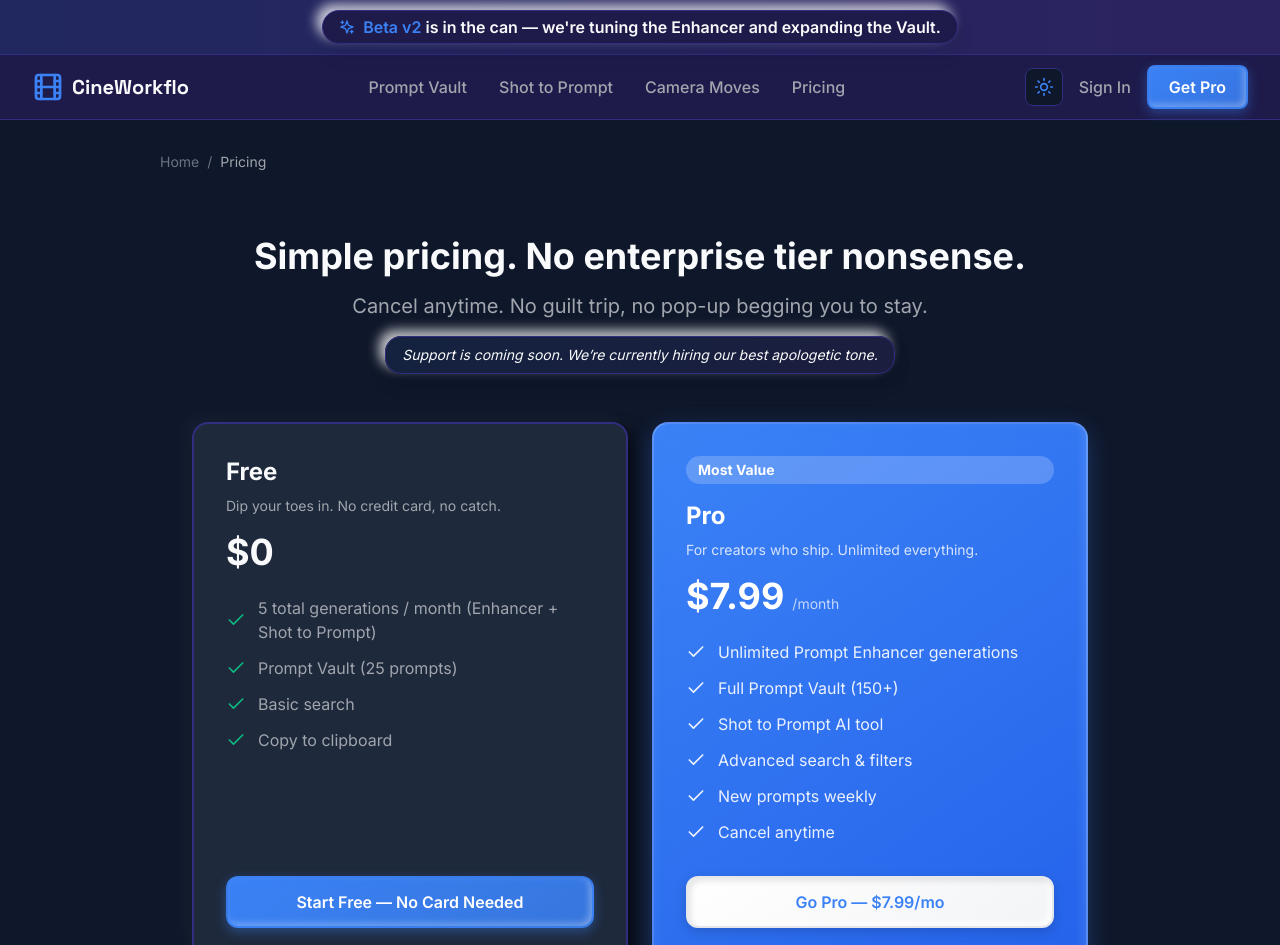
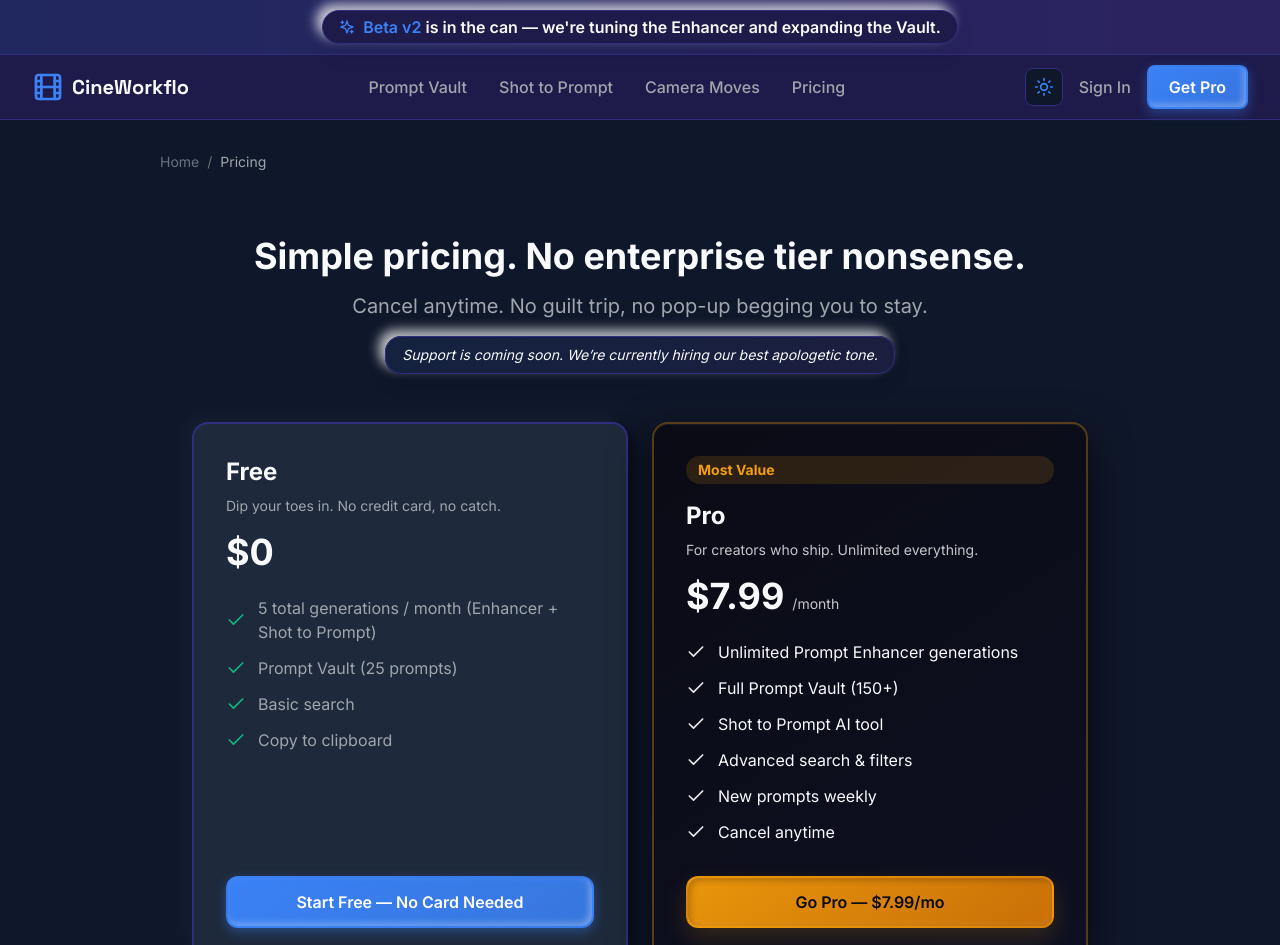
Before and after one commit to sakaarpuri/Cineworkflo, a React (Vite) app: page /pricing in a window 1280 px wide. Shown: the top 945 px of the page. Built offline with nearby package versions, Linux system fonts and the light colour scheme; no server answers.

Commit message:
Add hero output proof and premium Pro card styling

```diff
--- a/src/components/Pricing.jsx
+++ b/src/components/Pricing.jsx
@@ -182,19 +182,17 @@ export default function Pricing({ onAuthClick }) {
               key={plan.name}
               className="rounded-2xl p-8 transition-all flex flex-col"
               style={{
-                background: plan.popular ? 'linear-gradient(145deg, #3B82F6, #2563EB)' : 'var(--bg-card)',
-                boxShadow: plan.popular
-                  ? 'inset 4px 4px 8px rgba(59,130,246,0.3), inset -4px -4px 8px rgba(255,255,255,0.1), 0 8px 24px rgba(59,130,246,0.3)'
-                  : 'var(--shadow-card)',
-                border: `2px solid ${plan.popular ? 'rgba(255,255,255,0.2)' : 'var(--border-color)'}`,
+                background: plan.popular ? 'var(--pro-card-bg)' : 'var(--bg-card)',
+                boxShadow: plan.popular ? 'var(--pro-card-shadow)' : 'var(--shadow-card)',
+                border: `2px solid ${plan.popular ? 'var(--pro-card-border)' : 'var(--border-color)'}`,
               }}
             >
               {plan.popular && (
                 <span
                   className="inline-block text-sm font-bold px-3 py-1 rounded-full mb-4"
                   style={{
-                    background: 'rgba(255,255,255,0.2)',
-                    color: '#fff'
+                    background: 'var(--pro-card-badge-bg)',
+                    color: 'var(--pro-card-badge-text)'
                   }}
                 >
                   Most Value
@@ -202,27 +200,27 @@ export default function Pricing({ onAuthClick }) {
               )}
               <h3
                 className="text-2xl font-bold mb-2"
-                style={{ color: plan.popular ? '#fff' : 'var(--text-primary)' }}
+                style={{ color: plan.popular ? 'var(--pro-card-text)' : 'var(--text-primary)' }}
               >
                 {plan.name}
               </h3>
               <p
                 className="mb-4 text-sm"
-                style={{ color: plan.popular ? 'rgba(255,255,255,0.8)' : 'var(--text-secondary)' }}
+                style={{ color: plan.popular ? 'var(--pro-card-subtext)' : 'var(--text-secondary)' }}
               >
                 {plan.description}
               </p>
               <div className="mb-6">
                 <span
                   className="text-4xl font-bold"
-                  style={{ color: plan.popular ? '#fff' : 'var(--text-primary)' }}
+                  style={{ color: plan.popular ? 'var(--pro-card-text)' : 'var(--text-primary)' }}
                 >
                   {plan.price}
                 </span>
                 {plan.priceNote && (
                   <span
                     className="text-sm ml-2"
-                    style={{ color: plan.popular ? 'rgba(255,255,255,0.7)' : 'var(--text-muted)' }}
+                    style={{ color: plan.popular ? 'var(--pro-card-subtext)' : 'var(--text-muted)' }}
                   >
                     {plan.priceNote}
                   </span>
@@ -239,7 +237,7 @@ export default function Pricing({ onAuthClick }) {
                     />
                     <span
                       style={{
-                        color: plan.popular ? 'rgba(255,255,255,0.9)' : 'var(--text-secondary)'
+                        color: plan.popular ? 'var(--pro-card-text)' : 'var(--text-secondary)'
                       }}
                     >
                       {feature}
@@ -252,14 +250,10 @@ export default function Pricing({ onAuthClick }) {
                 disabled={loading}
                 className="w-full py-3 rounded-xl font-semibold transition-all duration-200 flex items-center justify-center gap-2"
                 style={{
-                  background: plan.popular
-                    ? 'linear-gradient(145deg, #fff, #f3f4f6)'
-                    : 'linear-gradient(145deg, #3B82F6, #3B82F6DD)',
-                  color: plan.popular ? '#3B82F6' : '#fff',
-                  border: `2px solid ${plan.popular ? '#E5E7EB' : '#3B82F650'}`,
-                  boxShadow: plan.popular
-                    ? 'inset 3px 3px 6px rgba(0,0,0,0.1), inset -3px -3px 6px rgba(255,255,255,1), 0 4px 12px rgba(0,0,0,0.15)'
-                    : 'inset 3px 3px 6px rgba(59,130,246,0.4), inset -3px -3px 6px rgba(255,255,255,0.3), 0 4px 12px rgba(59,130,246,0.4)',
+                  background: plan.popular ? 'var(--pro-cta-bg)' : 'linear-gradient(145deg, #3B82F6, #3B82F6DD)',
+                  color: plan.popular ? 'var(--pro-cta-text)' : '#fff',
+                  border: `2px solid ${plan.popular ? 'var(--pro-cta-border)' : '#3B82F650'}`,
+                  boxShadow: plan.popular ? 'var(--pro-cta-shadow)' : 'inset 3px 3px 6px rgba(59,130,246,0.4), inset -3px -3px 6px rgba(255,255,255,0.3), 0 4px 12px rgba(59,130,246,0.4)',
                   transform: 'translateY(0) scale(1)',
                   opacity: loading ? 0.7 : 1
                 }}
@@ -267,7 +261,7 @@ export default function Pricing({ onAuthClick }) {
                   if (!loading) {
                     e.currentTarget.style.transform = 'translateY(2px) scale(0.98)';
                     e.currentTarget.style.boxShadow = plan.popular
-                      ? 'inset 4px 4px 8px rgba(0,0,0,0.15), inset -3px -3px 6px rgba(255,255,255,0.8), 0 2px 6px rgba(0,0,0,0.1)'
+                      ? 'inset 4px 4px 8px rgba(0,0,0,0.18), inset -3px -3px 6px rgba(255,255,255,0.05), 0 2px 6px rgba(0,0,0,0.18)'
                       : 'inset 4px 4px 8px rgba(59,130,246,0.6), inset -3px -3px 6px rgba(255,255,255,0.3), 0 2px 6px rgba(59,130,246,0.3)';
                   }
                 }}
@@ -275,7 +269,7 @@ export default function Pricing({ onAuthClick }) {
                   if (!loading) {
                     e.currentTarget.style.transform = 'translateY(0) scale(1)';
                     e.currentTarget.style.boxShadow = plan.popular
-                      ? 'inset 3px 3px 6px rgba(0,0,0,0.1), inset -3px -3px 6px rgba(255,255,255,1), 0 4px 12px rgba(0,0,0,0.15)'
+                      ? 'var(--pro-cta-shadow)'
                       : 'inset 3px 3px 6px rgba(59,130,246,0.4), inset -3px -3px 6px rgba(255,255,255,0.3), 0 4px 12px rgba(59,130,246,0.4)';
                   }
                 }}
@@ -283,7 +277,7 @@ export default function Pricing({ onAuthClick }) {
                   if (!loading) {
                     e.currentTarget.style.transform = 'translateY(0) scale(1)';
                     e.currentTarget.style.boxShadow = plan.popular
-                      ? 'inset 3px 3px 6px rgba(0,0,0,0.1), inset -3px -3px 6px rgba(255,255,255,1), 0 4px 12px rgba(0,0,0,0.15)'
+                      ? 'var(--pro-cta-shadow)'
                       : 'inset 3px 3px 6px rgba(59,130,246,0.4), inset -3px -3px 6px rgba(255,255,255,0.3), 0 4px 12px rgba(59,130,246,0.4)';
                   }
                 }}
--- a/src/index.css
+++ b/src/index.css
@@ -42,6 +42,19 @@
     --accent-green: #059669;
     --accent-red: #DC2626;
     --accent-pink: #BE185D;
+
+    /* Pro pricing card theme (light) */
+    --pro-card-bg: linear-gradient(145deg, #3B82F6, #2563EB);
+    --pro-card-border: rgba(255,255,255,0.20);
+    --pro-card-shadow: inset 4px 4px 8px rgba(59,130,246,0.30), inset -4px -4px 8px rgba(255,255,255,0.10), 0 8px 24px rgba(59,130,246,0.30);
+    --pro-card-text: #ffffff;
+    --pro-card-subtext: rgba(255,255,255,0.80);
+    --pro-card-badge-bg: rgba(255,255,255,0.20);
+    --pro-card-badge-text: #ffffff;
+    --pro-cta-bg: linear-gradient(145deg, #ffffff, #f3f4f6);
+    --pro-cta-text: #3B82F6;
+    --pro-cta-border: #E5E7EB;
+    --pro-cta-shadow: inset 3px 3px 6px rgba(0,0,0,0.10), inset -3px -3px 6px rgba(255,255,255,1), 0 4px 12px rgba(0,0,0,0.15);
   }
 
   [data-theme="dark"] {
@@ -61,6 +74,19 @@
     --accent-green: #10B981;
     --accent-red: #EF4444;
     --accent-pink: #EC4899;
+
+    /* Pro pricing card theme (dark): screening-room premium */
+    --pro-card-bg: linear-gradient(145deg, #0A0B14, #0D1022);
+    --pro-card-border: rgba(245,158,11,0.32);
+    --pro-card-shadow: 0 14px 40px rgba(0,0,0,0.62), inset 0 1px 0 rgba(255,255,255,0.05);
+    --pro-card-text: #F9FAFB;
+    --pro-card-subtext: rgba(249,250,251,0.78);
+    --pro-card-badge-bg: rgba(245,158,11,0.14);
+    --pro-card-badge-text: #F59E0B;
+    --pro-cta-bg: linear-gradient(145deg, rgba(245,158,11,0.95), rgba(217,119,6,0.92));
+    --pro-cta-text: #0A0B14;
+    --pro-cta-border: rgba(245,158,11,0.38);
+    --pro-cta-shadow: 0 10px 26px rgba(245,158,11,0.18), inset 3px 3px 6px rgba(0,0,0,0.20), inset -3px -3px 6px rgba(255,255,255,0.05);
   }
 
   /* Keep night mode background as a simple dark surface (no light gradients). */
```
Also changed, not shown: src/components/HeroGallery.jsx (+93 -18 lines).
